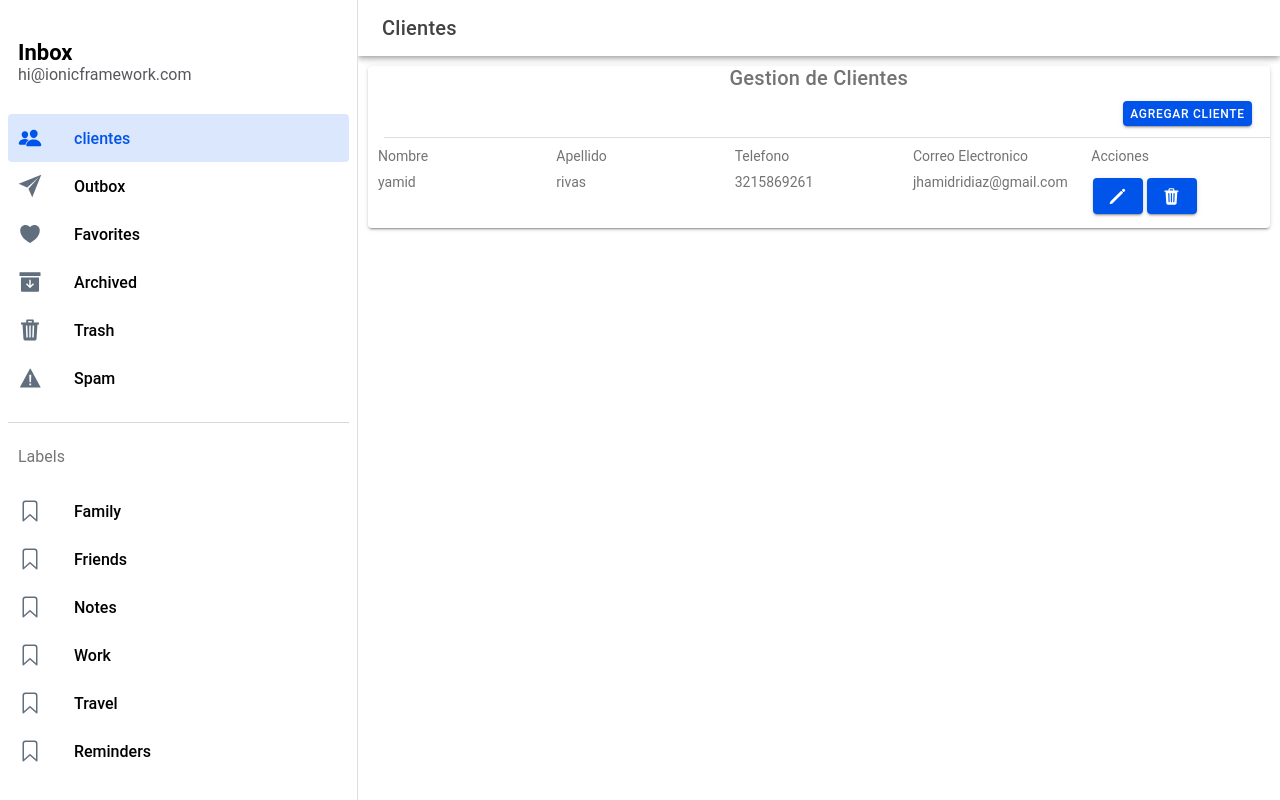
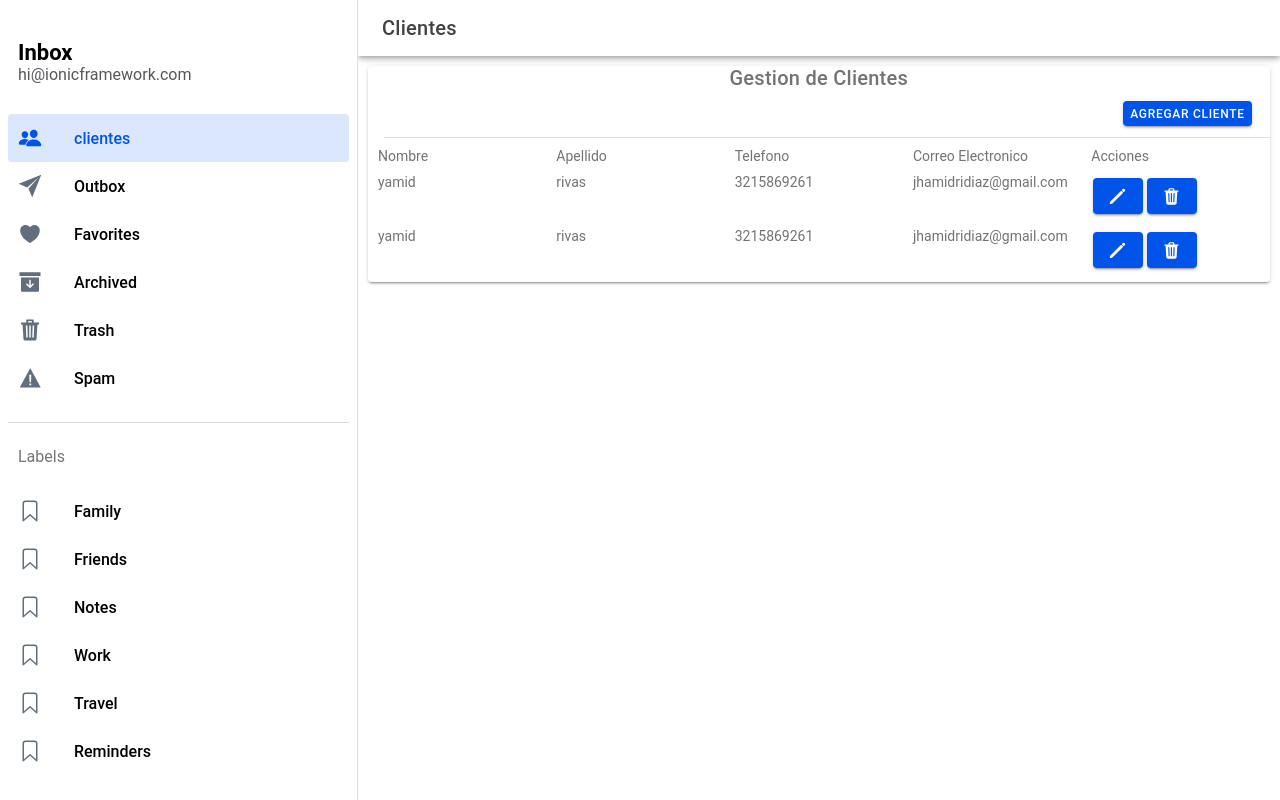
Before and after one commit to jhamid/React-con-Java-microservicios-docker-ionic-, a React (Vite) app: page /folder/custumers in a window 1280 px wide. Built offline with nearby package versions, Linux system fonts and the light colour scheme.

Commit message:
agregando listado de cliente  simulado

```diff
--- a/src/pages/custumer/CustumerList.tsx
+++ b/src/pages/custumer/CustumerList.tsx
@@ -17,6 +17,13 @@ const CustumerList: React.FC = () => {
 
   const search = () => {
     const datosEjemplo = [
+      {
+        id: '1',
+        firstname: 'yamid',
+        lastname: 'rivas',
+        phone: '3215869261',
+        email: 'jhamidridiaz@gmail.com'
+      },
       {
         id: '1',
         firstname: 'yamid',
```
